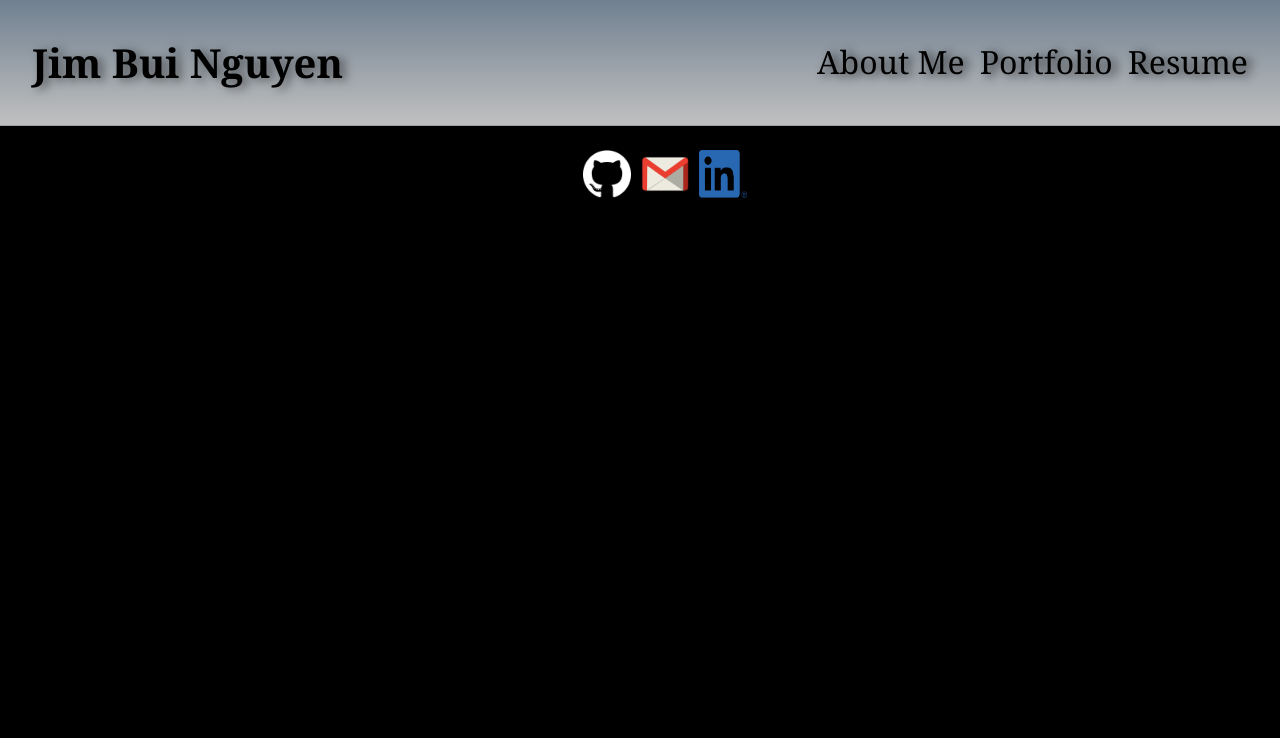
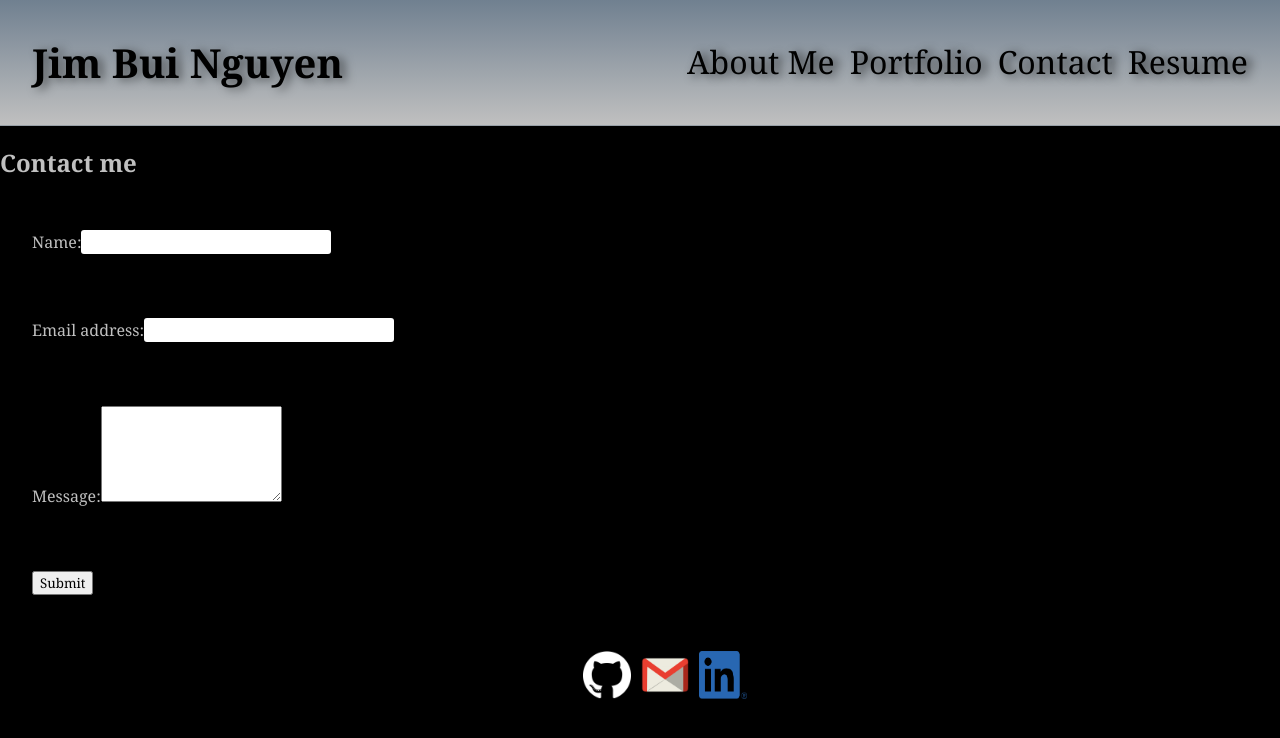
Before and after one commit to jimbn/Portfolio, a React (Create React App) app: page /Contact in a window 1280 px wide. Shown: the top 738 px of the page. Built offline with nearby package versions, Linux system fonts and the light colour scheme.

Commit message:
fix contact page

```diff
--- a/src/App.js
+++ b/src/App.js
@@ -5,7 +5,7 @@
 
 import Header from './components/Header';
 import Footer from './components/Footer'
-// import Contact from './components/Contact';
+import Contact from './components/Contact';
 import About from './components/About';
 import Project from './components/Project';
 import Resume from './components/Resume';
@@ -20,7 +20,7 @@
             <Routes>
                 <Route path ='/' element={<About/>} />
                 <Route path='/Portfolio' element={<Project/>} />
-                {/* <Route path='/Contact' element={<Contact/>} /> */}
+                <Route path='/Contact' element={<Contact/>} />
                 <Route path='/Resume' element={<Resume/>} />
             </Routes>
             <Footer/>
--- a/src/components/Contact/index.js
+++ b/src/components/Contact/index.js
@@ -1,77 +1,69 @@
-import React from "react";
-import axios from 'axios';
+import React, { useState } from 'react';
 
 import './style.css';
+import { validateEmail } from '../../utils/helpers';
 
+function Contact() {
+  const [formState, setFormState] = useState({ name: '', email: '', message: '' });
 
-class Contact extends React.Component {
-    constructor(props) {
-        super(props);
-        this.state = {
-          name: '',
-          email: '',
-          message: ''
+  const [errorMessage, setErrorMessage] = useState('');
+  const { name, email, message } = formState;
+
+  const handleSubmit = (e) => {
+    e.preventDefault();
+    if (!errorMessage) {
+      console.log('Submit Form', formState);
+    }
+  };
+
+  const handleChange = (e) => {
+    if (e.target.name === 'email') {
+      const isValid = validateEmail(e.target.value);
+      if (!isValid) {
+        setErrorMessage('Your email is invalid.');
+      } else {
+        setErrorMessage('');
+      }
+    } else {
+      if (!e.target.value.length) {
+        setErrorMessage(`${e.target.name} is required.`);
+      } else {
+        setErrorMessage('');
       }
     }
+    if (!errorMessage) {
+      setFormState({ ...formState, [e.target.name]: e.target.value });
+      console.log('Handle Form', formState);
+    }
+  };
 
-      handleSubmit(e){
-        e.preventDefault();
-        axios({
-          method: "POST",
-          url:"http://localhost:3002/send",
-          data:  this.state
-        }).then((response)=>{
-          if (response.data.status === 'success') {
-            alert("Message Sent.");
-            this.resetForm()
-          } else if (response.data.status === 'fail') {
-            alert("Message failed to send.")
-          }
-        })
-      }
-
-      resetForm(){
-        this.setState({name: "", email: "", message: ""})
-      }
-
-      render() {
-        return(
-          <>
-          <div className="contact">
-            <h1>Contact</h1>
+  return (
+    <section>
+      <h1 data-testid="h1tag">Contact me</h1>
+      <form id="contact-form" onSubmit={handleSubmit}>
+        <div className='form-field'>
+          <label htmlFor="name">Name:</label>
+          <input type="text" name="name" defaultValue={name} onBlur={handleChange} />
         </div>
-          <div className="App form">
-            <form id="contact-form" onSubmit={this.handleSubmit.bind(this)} method="POST">
-              <div className="form-group">
-                  <label htmlFor="name">Name: </label>
-                  <input type="text" className="form-control" id="name" value={this.state.name} onChange={this.onNameChange.bind(this)} />
+        <div className='form-field'>
+          <label htmlFor="email">Email address:</label>
+          <input type="email" name="email" defaultValue={email} onBlur={handleChange} />
         </div>
-              <div className="form-group">
-                  <label htmlFor="exampleInputEmail1">Email address: </label>
-                  <input type="email" className="form-control" id="email" aria-describedby="emailHelp" value={this.state.email} onChange={this.onEmailChange.bind(this)} />
+        <div className='form-field'>
+          <label htmlFor="message">Message:</label>
+          <textarea name="message" rows="5" defaultValue={message} onBlur={handleChange} />
         </div>
-              <div className="form-group">
-                  <label htmlFor="message">Message: </label>
-                  <textarea className="form-control" rows="5" id="message" value={this.state.message} onChange={this.onMessageChange.bind(this)} />
+        {errorMessage && (
+          <div className='form-field'>
+            <p className="error-text">{errorMessage}</p>
           </div>
-              <button type="submit" className="btn btn-primary">Submit</button>
+        )}
+        <div className='form-field'>
+        <button  data-testid="button" type="submit">Submit</button>
+        </div>
       </form>
-          </div>
-          </>
+    </section>
   );
 }
 
-      onNameChange(event) {
-          this.setState({name: event.target.value})
-      }
-
-      onEmailChange(event) {
-          this.setState({email: event.target.value})
-      }
-
-      onMessageChange(event) {
-          this.setState({message: event.target.value})
-      }
-    }
-
 export default Contact;
--- a/src/components/Contact/style.css
+++ b/src/components/Contact/style.css
@@ -3,6 +3,24 @@
     text-decoration: underline;
 }
 
-.form {
+
+form {
+    width: 40%;
+}
+
+.form-field {
     padding: 2rem;
 }
+
+  input {
+    font-size: 1rem;
+    border: 1px solid var(--dark);
+    outline: none;
+    border-radius: 3px;
+    transition: box-shadow 0.2s;
+  }
+
+  input:focus {
+    border: 1px solid var(--secondary);
+    box-shadow: 0 0 0.25rem rgba(0, 0, 0, 0.5);
+  }
--- a/src/components/Header/index.js
+++ b/src/components/Header/index.js
@@ -20,11 +20,11 @@
                             Portfolio
                         </Link>
                     </li>
-                    {/* <li>
+                    <li>
                         <Link to="/Contact">
                             Contact
                         </Link>
-                    </li> */}
+                    </li>
                     <li>
                         <Link to='/Resume'>
                             Resume
--- a/src/index.css
+++ b/src/index.css
@@ -1,3 +1,15 @@
+
+* {
+  box-sizing: border-box;
+  font-family:Georgia, 'Times New Roman', Times, serif;
+
+}
+
+html,
+body {
+  min-height: 100%;
+}
+
 body {
   height: 100%;
   margin: 0;
@@ -16,10 +28,6 @@
 
 }
 
-*{
-  font-family:Georgia, 'Times New Roman', Times, serif;
-
-}
 
 .wrapper {
   height:100%;
--- /dev/null
+++ b/src/utils/helpers.js
@@ -0,0 +1,8 @@
+export function capitalizeFirstLetter(string) {
+    return string.charAt(0).toUpperCase() + string.slice(1);
+  }
+
+  export function validateEmail(email) {
+    var re = /^(([^<>()[\]\\.,;:\s@"]+(\.[^<>()[\]\\.,;:\s@"]+)*)|(".+"))@((\[[0-9]{1,3}\.[0-9]{1,3}\.[0-9]{1,3}\.[0-9]{1,3}\])|(([a-zA-Z\-0-9]+\.)+[a-zA-Z]{2,}))$/;
+    return re.test(String(email).toLowerCase());
+  }
```
Lines whose indentation alone changed are shown as unchanged.
